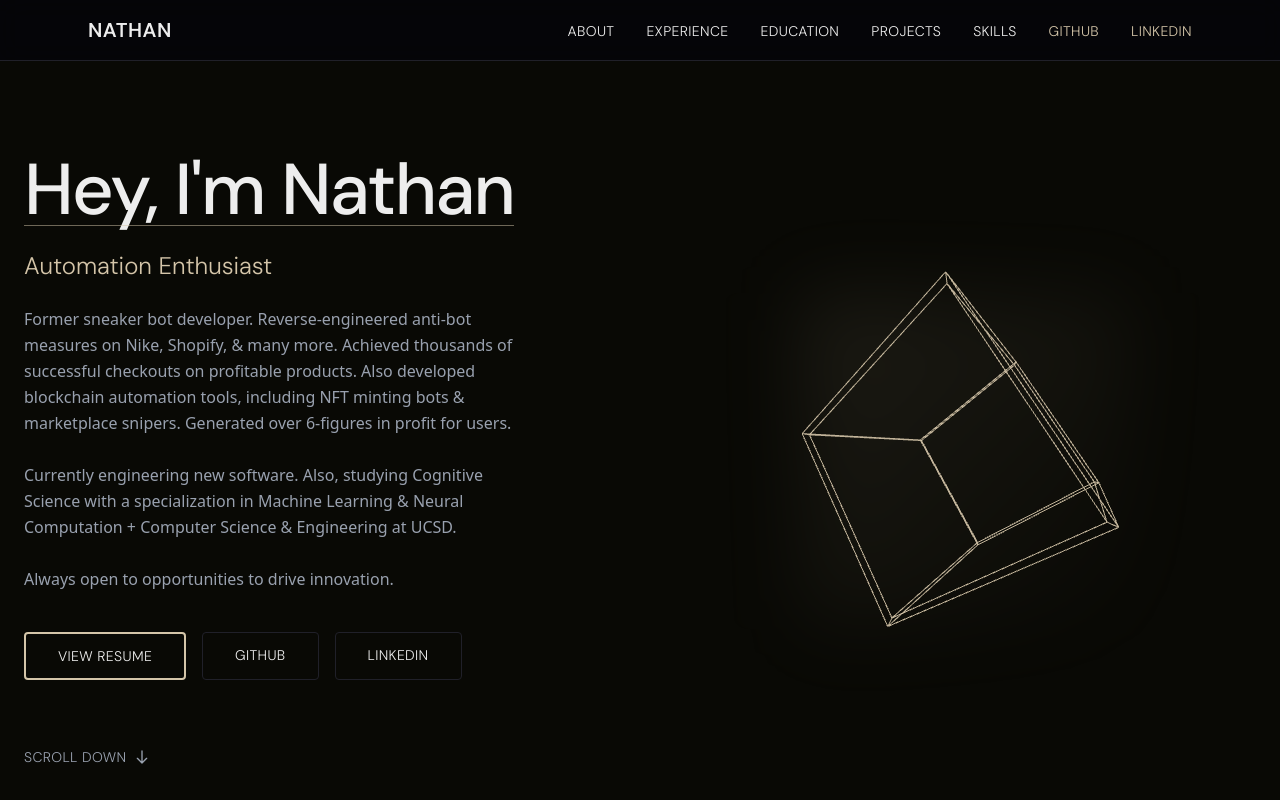
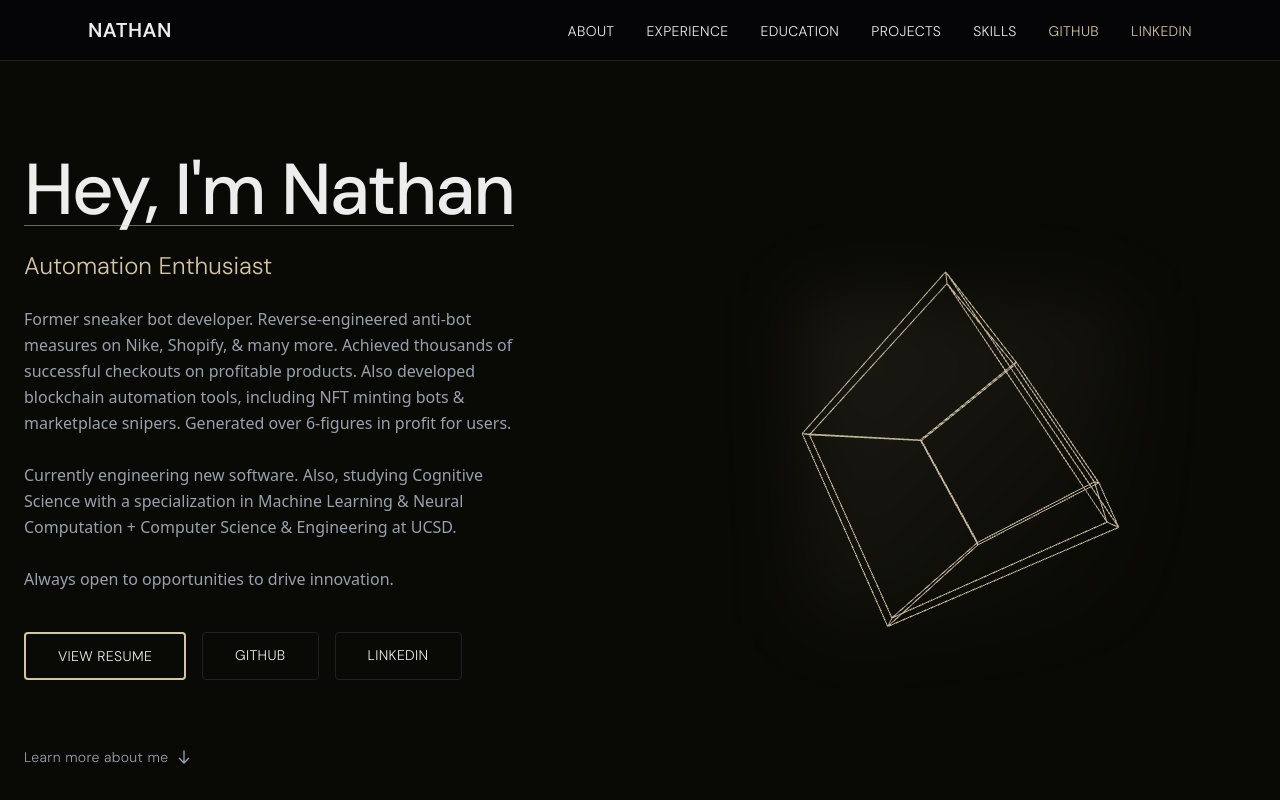
Before and after one commit to naethun/portfolio, a Next.js app: page / in a window 1280 px wide. Shown: the top 800 px of the page. Built offline with nearby package versions, Linux system fonts and the light colour scheme.

Commit message:
Update Hero.tsx

```diff
--- a/components/Hero.tsx
+++ b/components/Hero.tsx
@@ -103,11 +103,11 @@ export default function Hero({ bio }: HeroProps) {
             {/* Scroll indicator */}
             <div className="mt-16">
               <a
-                href="#skills"
+                href="#experience"
                 className="inline-flex items-center gap-2 text-sm text-gray-400 hover:text-[#d4c5a9] transition-colors group"
-                aria-label="Scroll to skills section"
+                aria-label="Learn more about me"
               >
-                <span className="font-display tracking-wide">SCROLL DOWN</span>
+                <span className="font-display tracking-wide">Learn more about me</span>
                 <svg
                   className="w-4 h-4 group-hover:translate-y-1 transition-transform"
                   fill="none"
```
